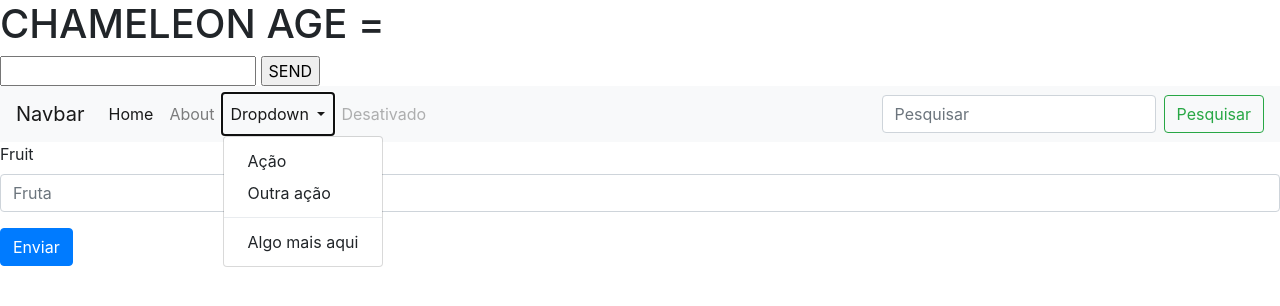
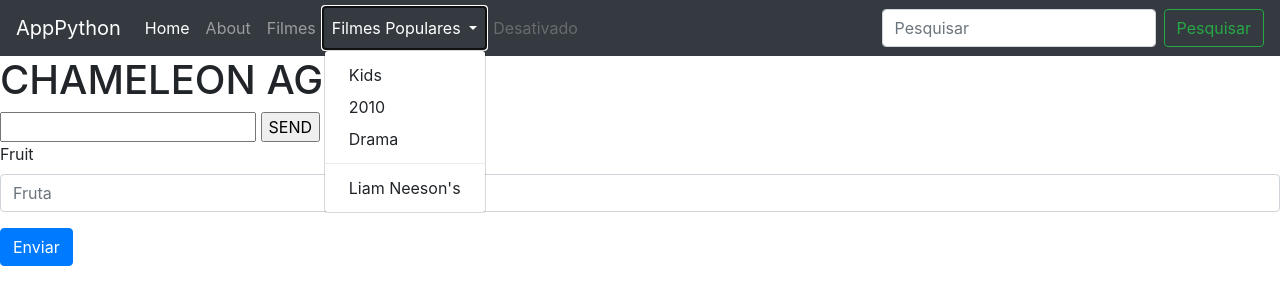
Before and after one commit to charlesdev771/flask_course, a Flask app: page / in a window 1280 px wide, after a click on "Filmes Populares". Shown: the top 306 px of the page. Run offline with Flask 2, Linux system fonts and the light colour scheme; some libraries are stand-ins or nearby versions.

Commit message:
Final this project V 1.0

```diff
--- a/basics/app.py
+++ b/basics/app.py
@@ -1,5 +1,7 @@
 from unicodedata import name
 from flask import Flask, render_template, request
+import urllib.request, json
+
 
 app = Flask(__name__, template_folder='templates')
 
@@ -16,6 +18,58 @@ def index():
 
     return render_template('index.html', name = name, age = age, f=f)
 
+@app.route('/filmes/<propriedade>')
+
+def filmes(propriedade):
+    ''''
+    What are the most popular movies?
+
+    URL: /discover/movie?sort_by=popularity.desc
+
+    What are the highest rated movies rated R?
+
+    URL: /discover/movie/?certification_country=US&certification=R&sort_by=vote_average.desc
+
+
+    What are the most popular kids movies?
+
+    URL: /discover/movie?certification_country=US&certification.lte=G&sort_by=popularity.desc
+
+    What is are the best movies from 2010?
+
+    URL: /discover/movie?primary_release_year=2010&sort_by=vote_average.desc
+
+
+    url = "https://api.themoviedb.org/3/discover/movie?sort_by=popularity.desc&api_key=bc8727e8414632f708300d82f0facca2"
+    url = "https://api.themoviedb.org/3/discover/movie/?certification_country=US&certification=R&sort_by=vote_average.desc&api_key=bc8727e8414632f708300d82f0facca2"
+    url = "https://api.themoviedb.org/3/discover/movie?certification_country=US&certification.lte=G&sort_by=popularity.desc&api_key=bc8727e8414632f708300d82f0facca2"
+    url = "https://api.themoviedb.org/3/discover/movie?primary_release_year=2010&sort_by=vote_average.desc&api_key=bc8727e8414632f708300d82f0facca2"
+
+    '''
+
+    url = ''
+
+    if propriedade == 'main':
+        url = "https://api.themoviedb.org/3/discover/movie?sort_by=popularity.desc&api_key=bc8727e8414632f708300d82f0facca2"
+    elif propriedade == 'kids':
+        url = "https://api.themoviedb.org/3/discover/movie/?certification_country=US&certification=R&sort_by=vote_average.desc&api_key=bc8727e8414632f708300d82f0facca2"
+    elif propriedade == '2010':
+        url = 'https://api.themoviedb.org/3/discover/movie?certification_country=US&certification.lte=G&sort_by=popularity.desc&api_key=bc8727e8414632f708300d82f0facca2'
+    elif propriedade == 'drama':
+        url = 'https://api.themoviedb.org/3/discover/movie?with_genres=18&primary_release_year=2014&api_key=bc8727e8414632f708300d82f0facca2'
+    elif propriedade == 'liam':
+        url = 'https://api.themoviedb.org/3/discover/movie?certification_country=US&certification=R&sort_by=revenue.desc&with_cast=3896&api_key=bc8727e8414632f708300d82f0facca2'
+
+    resposta = urllib.request.urlopen(url)
+
+    dados = resposta.read()
+
+    jdata = json.loads(dados)
+
+    return render_template('filmes.html', filmes=jdata['results'])
+
+
+
 
 
 @app.route('/about')
--- a/basics/templates/base.html
+++ b/basics/templates/base.html
@@ -11,6 +11,46 @@
   </head>
   <body>
 
+    <nav class="navbar navbar-expand-lg navbar-dark bg-dark">
+        <a class="navbar-brand" href="#">AppPython</a>
+        <button class="navbar-toggler" type="button" data-toggle="collapse" data-target="#conteudoNavbarSuportado" aria-controls="conteudoNavbarSuportado" aria-expanded="false" aria-label="Alterna navegação">
+          <span class="navbar-toggler-icon"></span>
+        </button>
+
+        <div class="collapse navbar-collapse" id="conteudoNavbarSuportado">
+          <ul class="navbar-nav mr-auto">
+            <li class="nav-item active">
+              <a class="nav-link" href="#">Home <span class="sr-only">(página atual)</span></a>
+            </li>
+            <li class="nav-item">
+              <a class="nav-link" href="{{url_for('about')}}">About</a>
+            </li>
+            <li class="nav-item">
+              <a class="nav-link" href="{{url_for('filmes', propriedade='main')}}">Filmes</a>
+            </li>
+            <li class="nav-item dropdown">
+              <a class="nav-link dropdown-toggle" href="{{url_for('filmes', propriedade='populares')}}" id="navbarDropdown" role="button" data-toggle="dropdown" aria-haspopup="true" aria-expanded="false">
+                Filmes Populares
+              </a>
+              <div class="dropdown-menu" aria-labelledby="navbarDropdown">
+                <a class="dropdown-item" href="{{url_for('filmes', propriedade='kids')}}">Kids</a>
+                <a class="dropdown-item" href="{{url_for('filmes', propriedade='2010')}}">2010</a>
+                <a class="dropdown-item" href="{{url_for('filmes', propriedade='drama')}}">Drama</a>
+                <div class="dropdown-divider"></div>
+                <a class="dropdown-item" href="{{url_for('filmes', propriedade='liam')}}">Liam Neeson's</a>
+              </div>
+            </li>
+            <li class="nav-item">
+              <a class="nav-link disabled" href="#">Desativado</a>
+            </li>
+          </ul>
+          <form class="form-inline my-2 my-lg-0">
+            <input class="form-control mr-sm-2" type="search" placeholder="Pesquisar" aria-label="Pesquisar">
+            <button class="btn btn-outline-success my-2 my-sm-0" type="submit">Pesquisar</button>
+          </form>
+        </div>
+      </nav>
+
 
         {% block conteudo%}
 
--- a/basics/templates/index.html
+++ b/basics/templates/index.html
@@ -12,41 +12,7 @@
         <input type='submit' value='SEND'>
     </form>
 
-    <nav class="navbar navbar-expand-lg navbar-light bg-light">
-        <a class="navbar-brand" href="#">Navbar</a>
-        <button class="navbar-toggler" type="button" data-toggle="collapse" data-target="#conteudoNavbarSuportado" aria-controls="conteudoNavbarSuportado" aria-expanded="false" aria-label="Alterna navegação">
-          <span class="navbar-toggler-icon"></span>
-        </button>
 
-        <div class="collapse navbar-collapse" id="conteudoNavbarSuportado">
-          <ul class="navbar-nav mr-auto">
-            <li class="nav-item active">
-              <a class="nav-link" href="#">Home <span class="sr-only">(página atual)</span></a>
-            </li>
-            <li class="nav-item">
-              <a class="nav-link" href="{{url_for('about')}}">About</a>
-            </li>
-            <li class="nav-item dropdown">
-              <a class="nav-link dropdown-toggle" href="#" id="navbarDropdown" role="button" data-toggle="dropdown" aria-haspopup="true" aria-expanded="false">
-                Dropdown
-              </a>
-              <div class="dropdown-menu" aria-labelledby="navbarDropdown">
-                <a class="dropdown-item" href="#">Ação</a>
-                <a class="dropdown-item" href="#">Outra ação</a>
-                <div class="dropdown-divider"></div>
-                <a class="dropdown-item" href="#">Algo mais aqui</a>
-              </div>
-            </li>
-            <li class="nav-item">
-              <a class="nav-link disabled" href="#">Desativado</a>
-            </li>
-          </ul>
-          <form class="form-inline my-2 my-lg-0">
-            <input class="form-control mr-sm-2" type="search" placeholder="Pesquisar" aria-label="Pesquisar">
-            <button class="btn btn-outline-success my-2 my-sm-0" type="submit">Pesquisar</button>
-          </form>
-        </div>
-      </nav>
 
       <form>
         <div class="form-group">
```
Also changed, not shown: basics/templates/filmes.html (added, +21 -0 lines), basics/test.py (added, +10 -0 lines).
